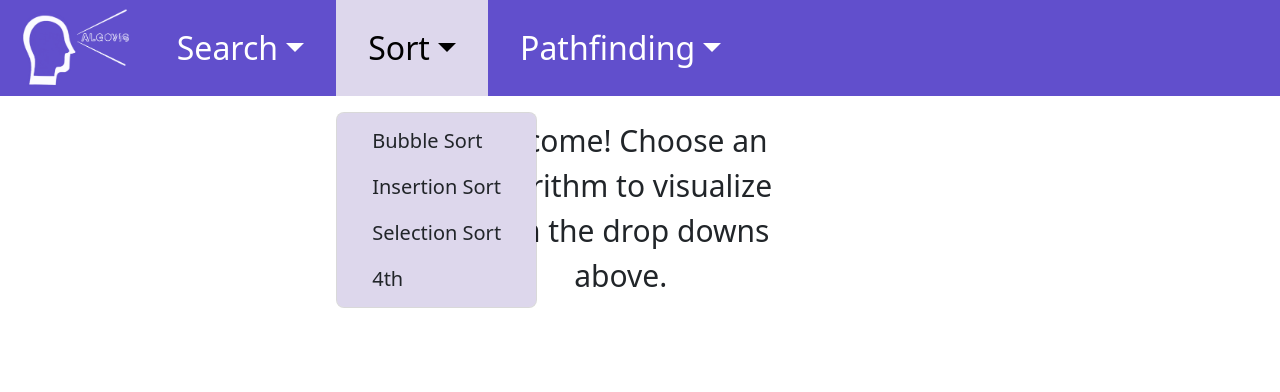
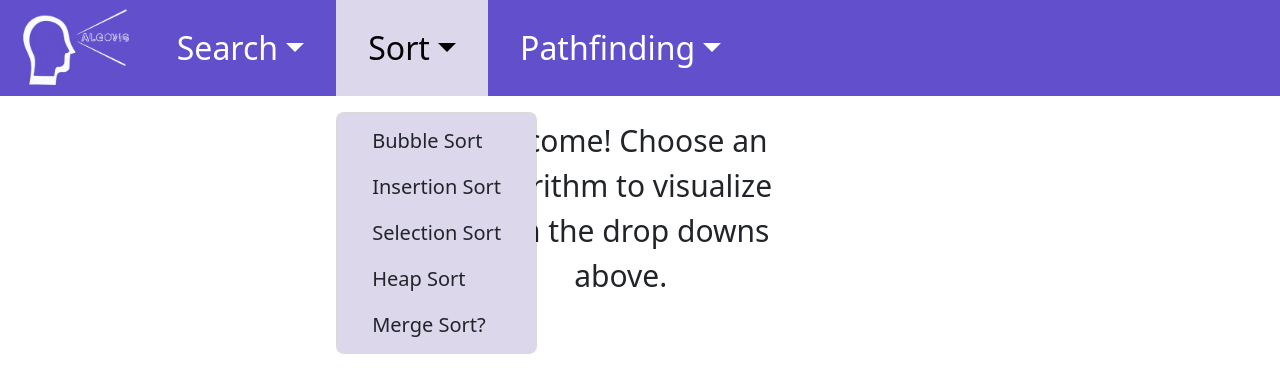
Before and after one commit to hcp-uw/algo-visualizer, a React (Create React App) app in the folder client/: page / in a window 1280 px wide. Both pictures are taken after a click on the button "Sort". Shown: the top 392 px of the page. Built offline with nearby package versions, Linux system fonts and the light colour scheme.

Commit message:
Couple more edits

```diff
--- a/client/src/components/NavBar/index.jsx
+++ b/client/src/components/NavBar/index.jsx
@@ -67,7 +67,10 @@ const NavBar = () => {
                         <LinkContainer to="/selection-sort">
                             <NavDropdown.Item>Selection Sort</NavDropdown.Item>
                         </LinkContainer>
-                        <NavDropdown.Item href="#">4th</NavDropdown.Item>
+                        <LinkContainer to="/heap-sort">
+                            <NavDropdown.Item>Heap Sort</NavDropdown.Item>
+                        </LinkContainer>
+                        <NavDropdown.Item href="#">Merge Sort?</NavDropdown.Item>
                     </div>
                 </NavDropdown>
 
```
Also changed, not shown: 1 other file (tests, documents, lock files or other folders).
